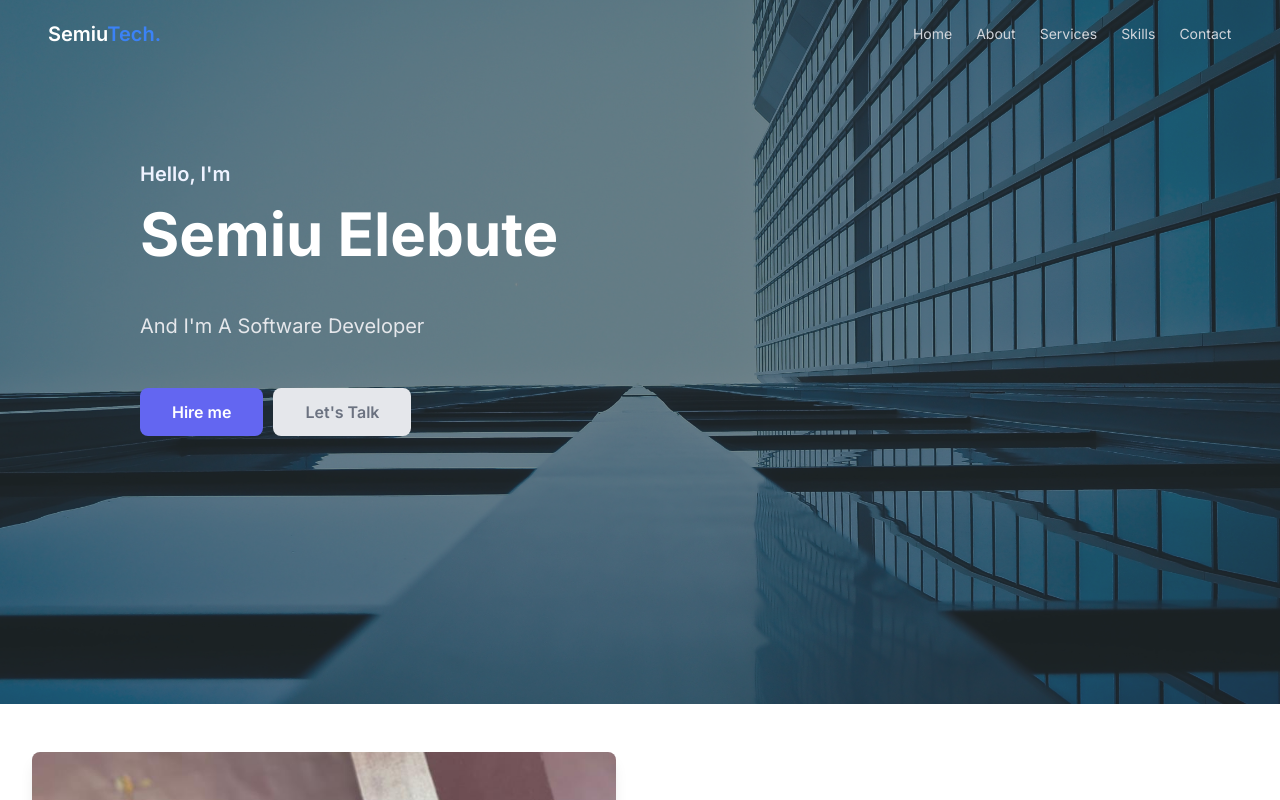
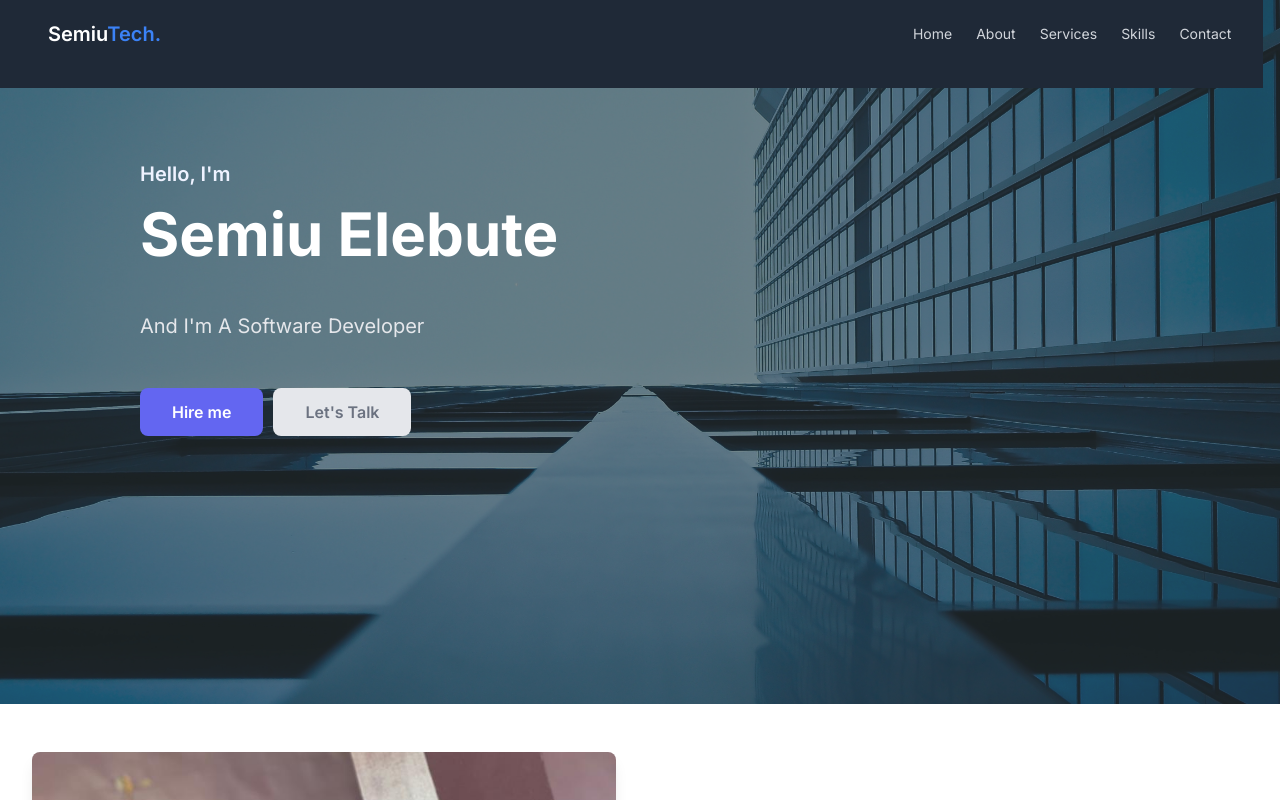
Before and after one commit to savagegraphics/SMDEV, a Next.js app: page / in a window 1280 px wide. Built offline with nearby package versions, Linux system fonts and the light colour scheme.

Commit message:
first commit

```diff
--- a/app/Nav.jsx
+++ b/app/Nav.jsx
@@ -94,7 +94,7 @@ export default function Navbar () {
           <Brand />
         </div>
         <nav
-          className={`pb-5 md:text-sm ${
+          className={`pb-5 md:text-sm bg-gray-800 ${
             menuOpen
               ? 'absolute z-999 top-0 inset-x-0 bg-gray-800 rounded-xl mx-8 mt-2 md:mx-0 md:mt-0 md:relative md:bg-transparent'
               : ''
```
